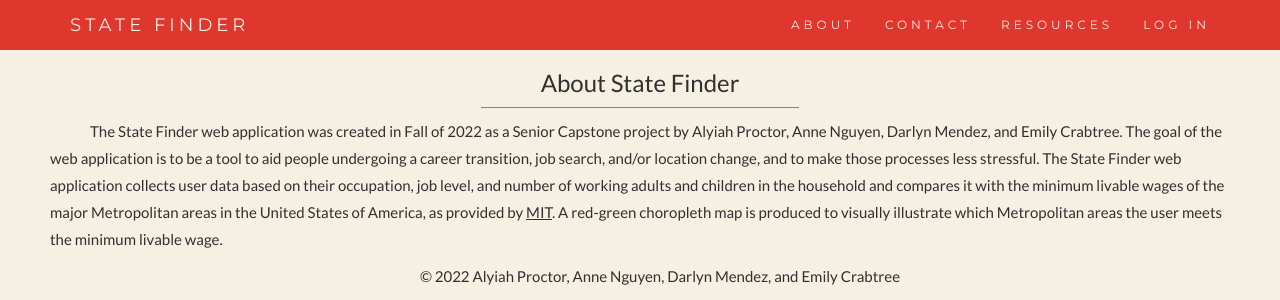
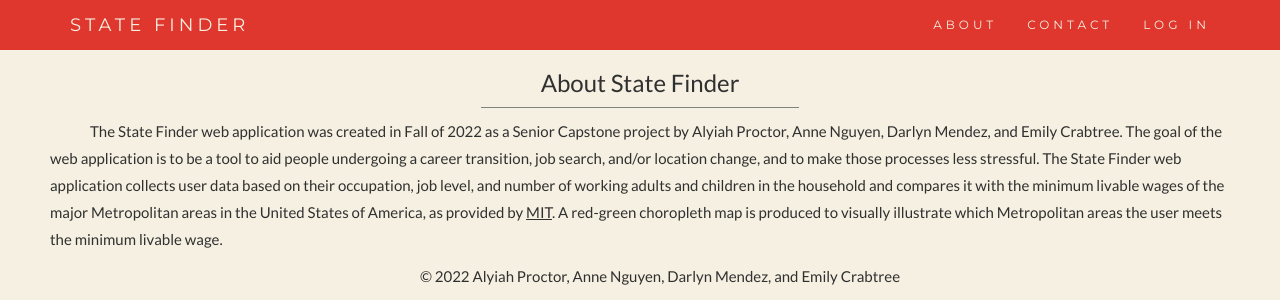
Before and after one commit to Alyiahp/490-Interactive-Dashboard, a Flask app: page /about in a window 1280 px wide. Shown: the top 300 px of the page. Run offline with Flask 2, Linux system fonts and the light colour scheme; some libraries are stand-ins or nearby versions.

Commit message:
Updated base (again)

```diff
--- a/app/templates/base.html
+++ b/app/templates/base.html
@@ -351,7 +351,6 @@ a:active {
       <ul class="nav navbar-nav navbar-right">
         <li><a href="/about">ABOUT</a></li>
         <li><a href="/contact">CONTACT</a></li>
-        <li><a href="/resources">RESOURCES</a></li>
         <li><a href="/login">LOG IN</a></li>
       </ul>
     </div>
```
